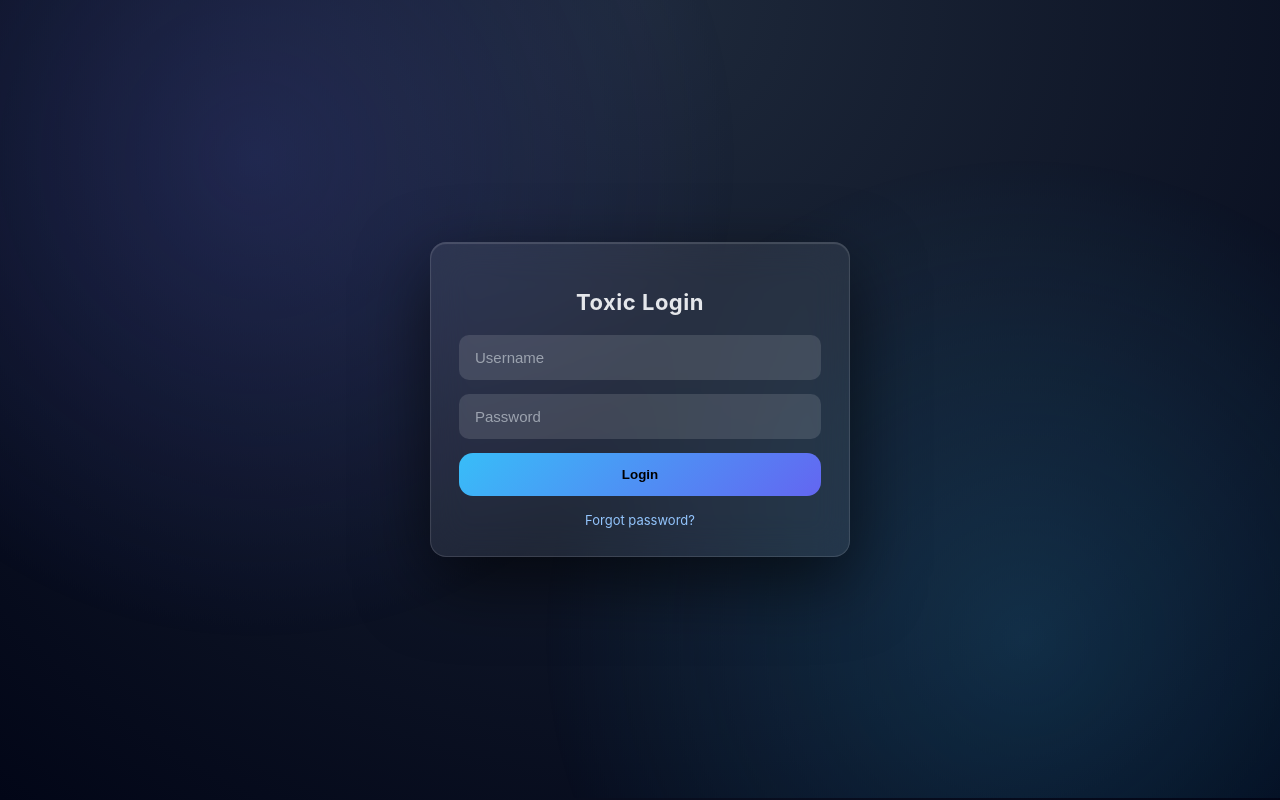
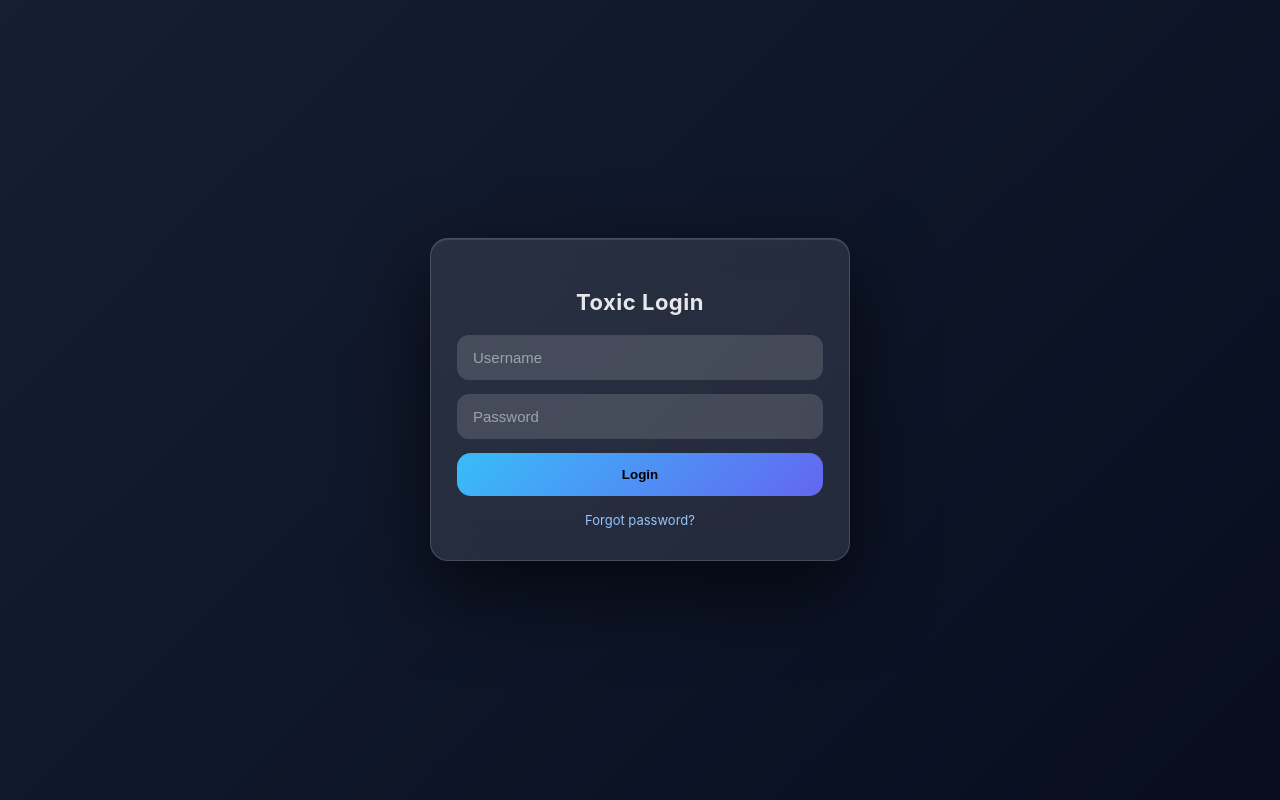
Before and after one commit to BtwToxic/tt, a Flask app: page / in a window 1280 px wide. Run offline with Flask 3, Linux system fonts and the light colour scheme.

Commit message:
Update style.css

```diff
--- a/static/style.css
+++ b/static/style.css
@@ -1,59 +1,69 @@
 * {
   box-sizing: border-box;
+}
+
+/* =============================
+   BODY + MOVING GRADIENT
+============================= */
+html, body {
+  width: 100%;
+  height: 100%;
 }
 
 body {
   margin: 0;
   min-height: 100vh;
   font-family: "Inter", system-ui, sans-serif;
-  background: radial-gradient(circle at top, #1e293b, #020617);
   color: #e5e7eb;
+
+  /* IMPORTANT: animated background (mobile-safe) */
+  background: linear-gradient(
+    -45deg,
+    #020617,
+    #0f172a,
+    #1e293b,
+    #020617
+  );
+  background-size: 300% 300%;
+  animation: gradientMove 18s ease infinite;
+
   display: flex;
   justify-content: center;
   align-items: center;
   padding: 16px;
-  overflow: hidden;
 }
 
-/* ===== BACKGROUND SLOW MOVING GRADIENT ===== */
-body::before {
-  content: "";
-  position: fixed;
-  inset: 0;
-  background:
-    radial-gradient(circle at 20% 20%, rgba(99,102,241,0.18), transparent 40%),
-    radial-gradient(circle at 80% 80%, rgba(56,189,248,0.18), transparent 40%);
-  animation: bgMove 14s ease-in-out infinite alternate;
-  z-index: -1;
+/* Background animation */
+@keyframes gradientMove {
+  0% { background-position: 0% 50%; }
+  50% { background-position: 100% 50%; }
+  100% { background-position: 0% 50%; }
 }
 
-@keyframes bgMove {
-  from {
-    transform: translateY(-20px);
-  }
-  to {
-    transform: translateY(20px);
-  }
-}
-
-/* ===== CARD ===== */
+/* =============================
+   CARD
+============================= */
 .card {
   width: 100%;
   max-width: 420px;
-  background: rgba(255, 255, 255, 0.08);
-  backdrop-filter: blur(18px);
-  border-radius: 16px;
-  padding: 28px;
-  border: 1px solid rgba(255,255,255,0.12);
+  background: rgba(255, 255, 255, 0.1);
+  backdrop-filter: blur(20px);
+  -webkit-backdrop-filter: blur(20px);
+  border-radius: 18px;
+  padding: 32px 26px;
+  border: 1px solid rgba(255,255,255,0.15);
+
   box-shadow:
-    0 25px 70px rgba(0,0,0,0.6),
-    inset 0 1px 1px rgba(255,255,255,0.15);
-  animation: pop 0.4s ease;
+    0 30px 80px rgba(0,0,0,0.65),
+    inset 0 1px 1px rgba(255,255,255,0.12);
+
+  animation: cardIn 0.45s ease;
 }
 
-@keyframes pop {
+/* Card entry */
+@keyframes cardIn {
   from {
-    transform: scale(0.95);
+    transform: scale(0.94);
     opacity: 0;
   }
   to {
@@ -62,20 +72,24 @@ body::before {
   }
 }
 
-/* ===== SHAKE (WRONG PASSWORD) ===== */
+/* =============================
+   SHAKE (WRONG PASSWORD)
+============================= */
 .card.shake {
   animation: shake 0.35s;
 }
 
 @keyframes shake {
-  0%   { transform: translateX(0); }
-  25%  { transform: translateX(-6px); }
-  50%  { transform: translateX(6px); }
-  75%  { transform: translateX(-4px); }
+  0% { transform: translateX(0); }
+  25% { transform: translateX(-6px); }
+  50% { transform: translateX(6px); }
+  75% { transform: translateX(-4px); }
   100% { transform: translateX(0); }
 }
 
-/* ===== HEADING ===== */
+/* =============================
+   HEADING
+============================= */
 h2 {
   text-align: center;
   margin-bottom: 20px;
@@ -84,15 +98,17 @@ h2 {
   font-size: 22px;
 }
 
-/* ===== INPUT ===== */
+/* =============================
+   INPUTS
+============================= */
 input {
   width: 100%;
   padding: 14px 16px;
   margin-bottom: 14px;
-  border-radius: 10px;
+  border-radius: 12px;
   border: none;
   outline: none;
-  background: rgba(255, 255, 255, 0.12);
+  background: rgba(255, 255, 255, 0.14);
   color: white;
   font-size: 15px;
 }
@@ -101,7 +117,9 @@ input::placeholder {
   color: #9ca3af;
 }
 
-/* ===== BUTTON + NEON GLOW ===== */
+/* =============================
+   BUTTON + NEON GLOW
+============================= */
 button {
   width: 100%;
   padding: 14px;
@@ -113,20 +131,17 @@ button {
   cursor: pointer;
   position: relative;
   overflow: hidden;
+
   transition: transform 0.15s ease, box-shadow 0.15s ease;
 }
 
+/* Neon glow */
 button::after {
   content: "";
   position: absolute;
-  inset: -2px;
-  background: linear-gradient(
-    120deg,
-    #38bdf8,
-    #6366f1,
-    #38bdf8
-  );
-  filter: blur(18px);
+  inset: -3px;
+  background: linear-gradient(120deg, #38bdf8, #6366f1, #38bdf8);
+  filter: blur(22px);
   opacity: 0;
   transition: opacity 0.25s ease;
   z-index: -1;
@@ -134,14 +149,16 @@ button::after {
 
 button:hover {
   transform: translateY(-1px);
-  box-shadow: 0 10px 30px rgba(56, 189, 248, 0.5);
+  box-shadow: 0 12px 35px rgba(56,189,248,0.55);
 }
 
 button:hover::after {
   opacity: 1;
 }
 
-/* ===== BUTTON LOADING SPINNER ===== */
+/* =============================
+   BUTTON LOADING SPINNER
+============================= */
 button.loading {
   pointer-events: none;
   color: transparent;
@@ -152,7 +169,7 @@ button.loading::before {
   width: 22px;
   height: 22px;
   border-radius: 50%;
-  border: 3px solid rgba(0,0,0,0.25);
+  border: 3px solid rgba(255,255,255,0.4);
   border-top-color: black;
   position: absolute;
   top: 50%;
@@ -167,7 +184,9 @@ button.loading::before {
   }
 }
 
-/* ===== LINKS ===== */
+/* =============================
+   LINKS
+============================= */
 a {
   display: block;
   text-align: center;
@@ -181,19 +200,30 @@ a:hover {
   text-decoration: underline;
 }
 
-/* ===== ALERT ===== */
+/* =============================
+   ALERT (ERROR)
+============================= */
 .alert {
-  background: rgba(239,68,68,0.2);
-  border: 1px solid rgba(239,68,68,0.35);
+  background: rgba(239,68,68,0.22);
+  border: 1px solid rgba(239,68,68,0.4);
   padding: 10px;
-  border-radius: 8px;
-  margin-bottom: 10px;
+  border-radius: 10px;
+  margin-bottom: 12px;
   text-align: center;
   font-weight: 600;
   backdrop-filter: blur(10px);
 }
 
-/* ===== SMALL HEIGHT FIX ===== */
+/* =============================
+   SMALL SCREEN FIX
+============================= */
+@media (max-width: 480px) {
+  .card {
+    max-width: 92%;
+    padding: 34px 24px;
+  }
+}
+
 @media (max-height: 600px) {
   body {
     align-items: flex-start;
```
